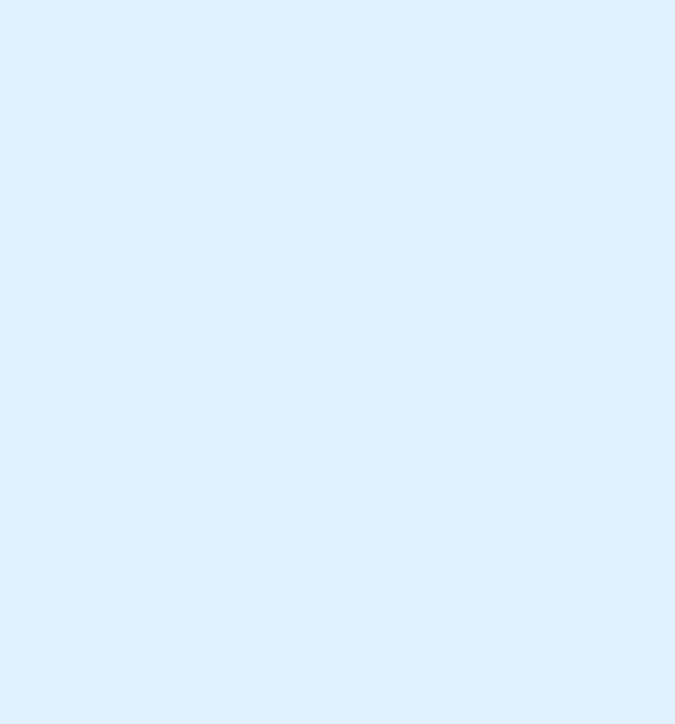
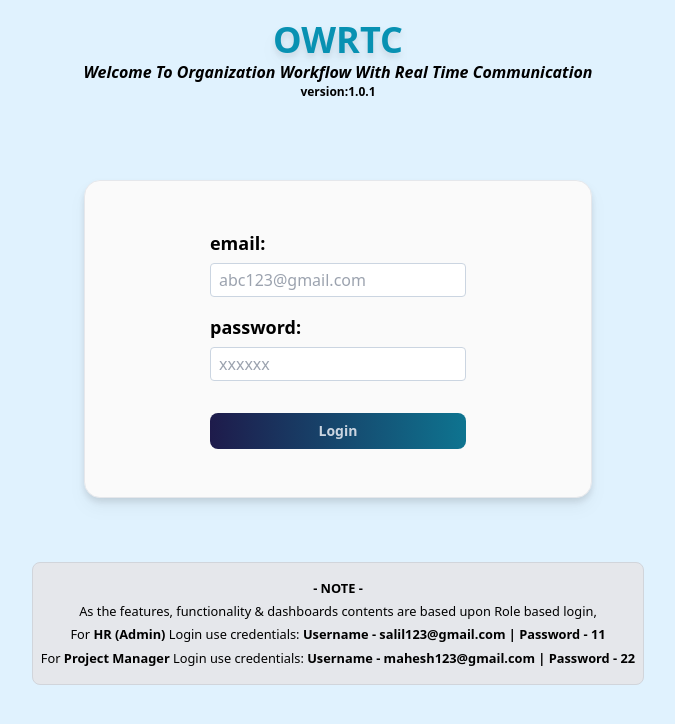
Before and after one commit to Salil-Narvekar/owrtc, a React (Create React App) app: page /login in a window 1280 px wide. Before the commit this address had no page. Shown: the top 724 px of the page, without its empty margins (302-977 px from the left). Built offline with nearby package versions, Linux system fonts and the light colour scheme.

Commit message:
first commit

```diff
--- a/package.json
+++ b/package.json
@@ -1,5 +1,5 @@
 {
-  "homepage": "https://salil-narvekar.github.io/owrtc",
+  "homepage": "https://salil-narvekar.github.io/owrtc/login",
   "name": "owrtc_frontend",
   "version": "0.1.0",
   "private": true,
--- a/src/App.js
+++ b/src/App.js
@@ -146,7 +146,7 @@ function App() {
                   <div className="text-center h-screen font-sans sm:overflow-hidden bg-sky-100">
                     <BrowserRouter>
                       <Routes>
-                        <Route path='/' element={<Login />} />
+                        <Route path='/login' element={<Login />} />
                         <Route path='/dashboard' element={<Dashboard />} />
                         <Route path='/registration' element={<RegisterEmployee />} />
                         <Route path='/asignNewAssignment' element={<AsignAssignment />} />
```
